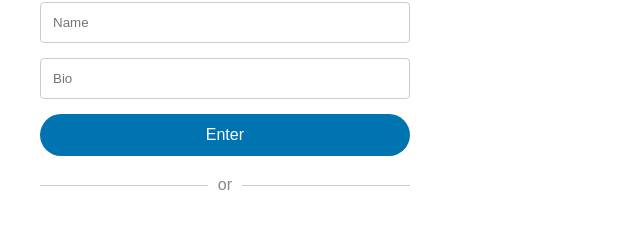
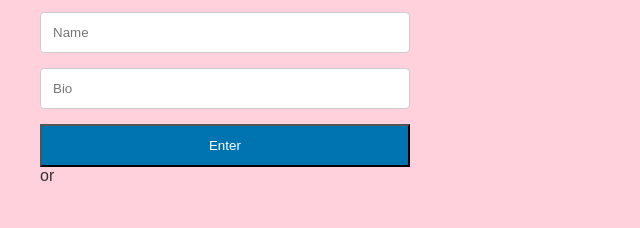
Before and after one commit to aditeedessai/cc_exp, a plain HTML site: page index.html in a window 1280 px wide. Shown: the part 354-582 px from the top of the page, without its empty margins (0-640 px from the left). Drawn offline with Linux system fonts and the light colour scheme.

Commit message:
Update style.css

```diff
--- a/style.css
+++ b/style.css
@@ -6,7 +6,7 @@
 
 body {
     font-family: Arial, sans-serif;
-    background-color: #fff;
+    background-color: #FFD1DC; /* pastel pink */
     color: #333;
 }
 
@@ -41,37 +41,4 @@ button {
     padding: 12px;
     background-color: #0073b1;
     color: white;
-    border: none;
-    border-radius: 25px;
-    font-size: 16px;
-    cursor: pointer;
-}
-
-.divider {
-    margin-top: 20px;
-    text-align: center;
-    color: #888;
-    position: relative;
-}
-
-.divider span {
-    background-color: #fff;
-    padding: 0 10px;
-    position: relative;
-    z-index: 1;
-}
-
-.divider::before {
-    content: "";
-    position: absolute;
-    left: 0;
-    top: 50%;
-    height: 1px;
-    width: 100%;
-    background-color: #ccc;
-    z-index: 0;
-}
-
-.right-panel {
-    flex: 1;
-}
+    border: n
```
